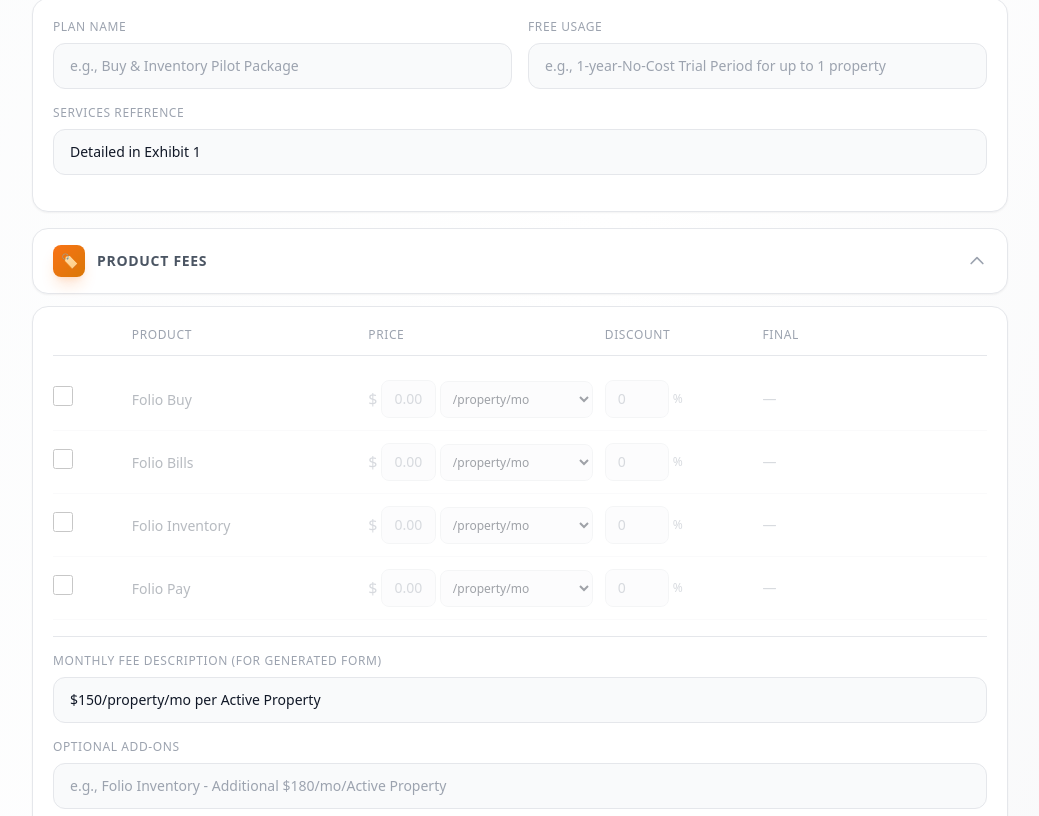
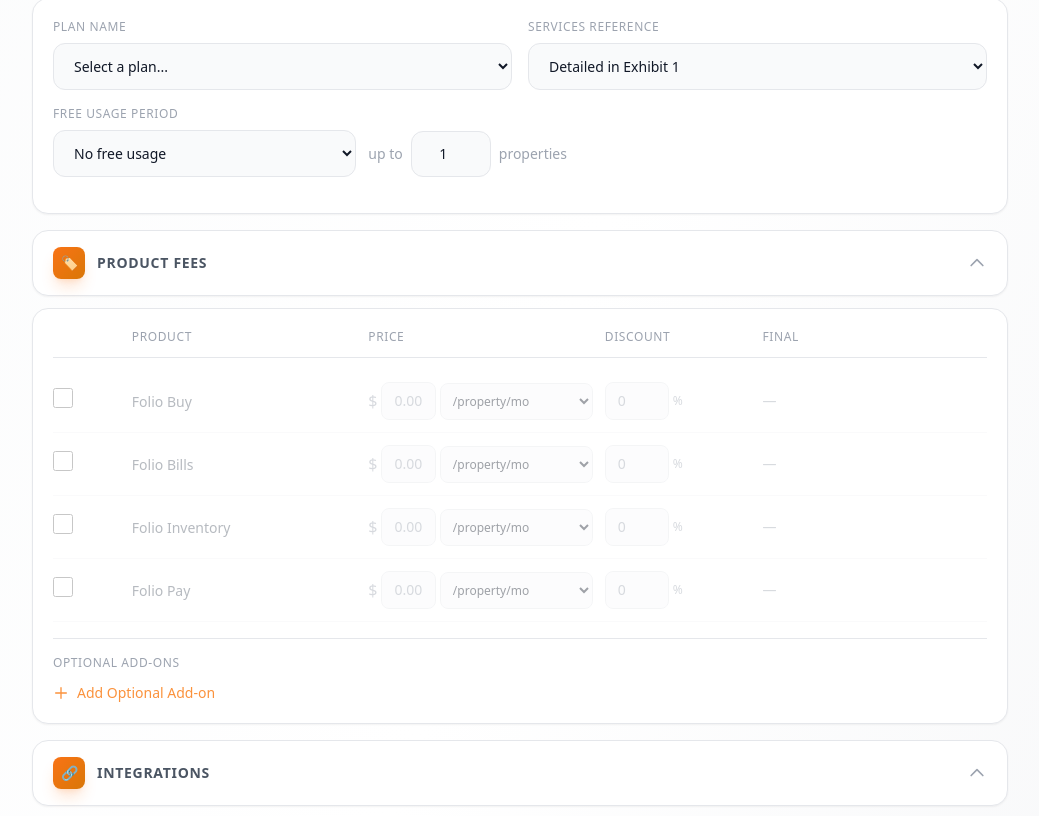
Before and after one commit to makie125/pricing-app, a React (Vite) app: page / in a window 1280 px wide. Shown: the part 1284-2100 px from the top of the page, without its empty margins (120-1159 px from the left). Built offline with nearby package versions, Linux system fonts and the light colour scheme.

Commit message:
Update App.jsx

```diff
--- a/src/App.jsx
+++ b/src/App.jsx
@@ -287,13 +287,14 @@ export default function App() {
 
   // Package
   const [planName, setPlanName] = useState(() => loadSaved('planName', ''));
-  const [freeUsage, setFreeUsage] = useState(() => loadSaved('freeUsage', ''));
+  const [customPlanName, setCustomPlanName] = useState(() => loadSaved('customPlanName', ''));
+  const [freeUsageDuration, setFreeUsageDuration] = useState(() => loadSaved('freeUsageDuration', ''));
+  const [freeUsageProperties, setFreeUsageProperties] = useState(() => loadSaved('freeUsageProperties', '1'));
   const [servicesRef, setServicesRef] = useState(() => loadSaved('servicesRef', 'Detailed in Exhibit 1'));
 
   // Products & Fees
   const [products, setProducts] = useState(() => loadSaved('products', initialProducts));
-  const [monthlyFeeDescription, setMonthlyFeeDescription] = useState(() => loadSaved('monthlyFeeDescription', '$150/property/mo per Active Property'));
-  const [optionalAddons, setOptionalAddons] = useState(() => loadSaved('optionalAddons', ''));
+  const [optionalAddons, setOptionalAddons] = useState(() => loadSaved('optionalAddons', []));
   const [integrations, setIntegrations] = useState(() => loadSaved('integrations', initialIntegrations));
   const [additionalFees, setAdditionalFees] = useState(() => loadSaved('additionalFees', initialFees));
   const [customIntegrations, setCustomIntegrations] = useState(() => loadSaved('customIntegrations', []));
@@ -348,8 +349,8 @@ export default function App() {
       darkMode, templates, customerName, customerAddress, customerContact, customerEmail,
       billingSame, billingBillTo, billingAddress, billingContactName, billingEmail,
       quoteDate, expiryDate, startDate, initialTerm, renewalTerm, paymentTerms, billingFrequency,
-      planName, freeUsage, servicesRef, products, monthlyFeeDescription, optionalAddons,
-      integrations, additionalFees, customIntegrations, customFees, minimumUsage,
+      planName, customPlanName, freeUsageDuration, freeUsageProperties, servicesRef,
+      products, optionalAddons, integrations, additionalFees, customIntegrations, customFees, minimumUsage,
       customerSignatureName, customerTitle, terms, showExhibit1, showExhibit2
     };
     Object.entries(data).forEach(([key, value]) => {
@@ -362,8 +363,8 @@ export default function App() {
   }, [darkMode, templates, customerName, customerAddress, customerContact, customerEmail,
       billingSame, billingBillTo, billingAddress, billingContactName, billingEmail,
       quoteDate, expiryDate, startDate, initialTerm, renewalTerm, paymentTerms, billingFrequency,
-      planName, freeUsage, servicesRef, products, monthlyFeeDescription, optionalAddons,
-      integrations, additionalFees, customIntegrations, customFees, minimumUsage,
+      planName, customPlanName, freeUsageDuration, freeUsageProperties, servicesRef,
+      products, optionalAddons, integrations, additionalFees, customIntegrations, customFees, minimumUsage,
       customerSignatureName, customerTitle, terms, showExhibit1, showExhibit2]);
 
   const t = darkMode ? {
@@ -397,8 +398,8 @@ export default function App() {
       setBillingSame(false); setBillingBillTo(''); setBillingAddress(''); setBillingContactName(''); setBillingEmail('');
       setQuoteDate(new Date().toISOString().split('T')[0]); setExpiryDate(getDefaultExpiry(new Date().toISOString().split('T')[0])); setStartDate('');
       setInitialTerm('12 months'); setRenewalTerm('1 year'); setPaymentTerms('Net 30'); setBillingFrequency('Monthly');
-      setPlanName(''); setFreeUsage(''); setServicesRef('Detailed in Exhibit 1');
-      setProducts(initialProducts); setMonthlyFeeDescription('$150/property/mo per Active Property'); setOptionalAddons('');
+      setPlanName(''); setCustomPlanName(''); setFreeUsageDuration(''); setFreeUsageProperties('1'); setServicesRef('Detailed in Exhibit 1');
+      setProducts(initialProducts); setOptionalAddons([]);
       setIntegrations(initialIntegrations); setAdditionalFees(initialFees);
       setCustomIntegrations([]); setCustomFees([]); setMinimumUsage(initialTiers);
       setCustomerSignatureName(''); setCustomerTitle('');
@@ -410,8 +411,8 @@ export default function App() {
     if (!newTemplateName.trim()) return;
     setTemplates(prev => [...prev, {
       id: `t-${Date.now()}`, name: newTemplateName.trim(), createdAt: new Date().toISOString(),
-      data: { initialTerm, renewalTerm, paymentTerms, billingFrequency, planName, freeUsage, servicesRef,
-        products, monthlyFeeDescription, optionalAddons, integrations, additionalFees, customIntegrations,
+      data: { initialTerm, renewalTerm, paymentTerms, billingFrequency, planName, customPlanName, freeUsageDuration, freeUsageProperties, servicesRef,
+        products, optionalAddons, integrations, additionalFees, customIntegrations,
         customFees, minimumUsage, terms, showExhibit1, showExhibit2 }
     }]);
     setNewTemplateName(''); setShowTemplateModal(false);
@@ -421,10 +422,11 @@ export default function App() {
     const d = tmpl.data;
     setInitialTerm(d.initialTerm); setRenewalTerm(d.renewalTerm); setPaymentTerms(d.paymentTerms);
     setBillingFrequency(d.billingFrequency); setPlanName(d.planName);
-    if (d.freeUsage !== undefined) setFreeUsage(d.freeUsage);
+    if (d.customPlanName !== undefined) setCustomPlanName(d.customPlanName);
+    if (d.freeUsageDuration !== undefined) setFreeUsageDuration(d.freeUsageDuration);
+    if (d.freeUsageProperties !== undefined) setFreeUsageProperties(d.freeUsageProperties);
     if (d.servicesRef !== undefined) setServicesRef(d.servicesRef);
     setProducts(d.products);
-    if (d.monthlyFeeDescription !== undefined) setMonthlyFeeDescription(d.monthlyFeeDescription);
     if (d.optionalAddons !== undefined) setOptionalAddons(d.optionalAddons);
     setIntegrations(d.integrations); setAdditionalFees(d.additionalFees);
     setCustomIntegrations(d.customIntegrations); setCustomFees(d.customFees); setMinimumUsage(d.minimumUsage);
@@ -452,6 +454,31 @@ export default function App() {
 
   // Preview/Generated Form
   if (view === 'preview') {
+    const getDisplayPlanName = () => planName === 'custom' ? customPlanName : planName;
+
+    const getFreeUsageText = () => {
+      if (!freeUsageDuration) return '';
+      return `${freeUsageDuration}-No-Cost Trial Period for up to ${freeUsageProperties} ${parseInt(freeUsageProperties) === 1 ? 'property' : 'properties'}`;
+    };
+
+    const getMonthlyFeeDescription = () => {
+      const enabledWithPrice = products.filter(p => p.enabled && p.price);
+      if (enabledWithPrice.length === 0) return '';
+      return enabledWithPrice.map(p => {
+        const finalPrice = p.discount ? calcDiscounted(p.price, p.discount) : p.price;
+        return `${formatCurrency(finalPrice)}${p.unit} per Active Property`;
+      }).join(', ');
+    };
+
+    const getOptionalAddonsText = () => {
+      const validAddons = optionalAddons.filter(a => a.name && a.price);
+      if (validAddons.length === 0) return '';
+      return validAddons.map(a => {
+        const name = a.productId === 'custom' ? a.customName : a.name;
+        return `${name} - Additional ${formatCurrency(a.price)}${a.unit}`;
+      }).join('; ');
+    };
+
     const enabledProducts = products.filter(p => p.enabled);
     const enabledIntegrations = [...integrations.filter(p => p.enabled), ...customIntegrations.filter(p => p.name)];
     const enabledFees = [...additionalFees.filter(p => p.enabled), ...customFees.filter(p => p.name)];
@@ -534,12 +561,12 @@ export default function App() {
             { label: 'Invoice Email:', value: billingEmail },
           ]} />
 
-          {(planName || freeUsage) && (
+          {(getDisplayPlanName() || getFreeUsageText()) && (
             <>
               <h2 className="text-lg font-semibold text-gray-700 mb-4">Folio Platform Access</h2>
               <SectionTable title="Folio Package" rows={[
-                ...(planName ? [{ label: 'Plan:', value: planName }] : []),
-                ...(freeUsage ? [{ label: 'Free Usage:', value: freeUsage }] : []),
+                ...(getDisplayPlanName() ? [{ label: 'Plan:', value: getDisplayPlanName() }] : []),
+                ...(getFreeUsageText() ? [{ label: 'Free Usage:', value: getFreeUsageText() }] : []),
                 ...(servicesRef ? [{ label: 'Services:', value: servicesRef }] : []),
               ]} />
             </>
@@ -563,10 +590,10 @@ export default function App() {
                   </h2>
                 </div>
                 <div className="p-4 space-y-2 text-sm text-gray-600">
-                  {monthlyFeeDescription && (
+                  {getMonthlyFeeDescription() && (
                     <div className="flex">
                       <span className="text-orange-500 mr-2">●</span>
-                      <span><strong>Monthly fees:</strong> {monthlyFeeDescription}</span>
+                      <span><strong>Monthly fees:</strong> {getMonthlyFeeDescription()}</span>
                     </div>
                   )}
                   {minimumUsage.filter(t => t.amount).length > 0 && (
@@ -591,10 +618,10 @@ export default function App() {
                       <span><strong>Services:</strong> {servicesRef}</span>
                     </div>
                   )}
-                  {optionalAddons && (
+                  {getOptionalAddonsText() && (
                     <div className="flex">
                       <span className="text-orange-500 mr-2">●</span>
-                      <span><strong><em>Optional:</em></strong> {optionalAddons}</span>
+                      <span><strong><em>Optional:</em></strong> {getOptionalAddonsText()}</span>
                     </div>
                   )}
                 </div>
@@ -936,10 +963,60 @@ export default function App() {
 
             <Section title="Package Details" icon="📦" theme={t}>
               <div className="grid grid-cols-2 gap-4">
-                <TextField label="Plan Name" value={planName} onChange={setPlanName} placeholder="e.g., Buy & Inventory Pilot Package" theme={t} />
-                <TextField label="Free Usage" value={freeUsage} onChange={setFreeUsage} placeholder="e.g., 1-year-No-Cost Trial Period for up to 1 property" theme={t} />
+                <div className="mb-4">
+                  <label className={`block text-xs font-medium mb-2 uppercase tracking-wider ${t.textMuted}`}>Plan Name</label>
+                  <select value={planName} onChange={e => setPlanName(e.target.value)}
+                    className={`w-full px-4 py-3 text-sm border rounded-xl focus:outline-none cursor-pointer ${t.input}`}>
+                    <option value="" className={t.select}>Select a plan...</option>
+                    <option value="Buy & Inventory Pilot Package" className={t.select}>Buy & Inventory Pilot Package</option>
+                    <option value="F&B Bundle" className={t.select}>F&B Bundle</option>
+                    <option value="Full Platform Access" className={t.select}>Full Platform Access</option>
+                    <option value="Buy Only" className={t.select}>Buy Only</option>
+                    <option value="Bills Only" className={t.select}>Bills Only</option>
+                    <option value="Pay Only" className={t.select}>Pay Only</option>
+                    <option value="custom" className={t.select}>Custom...</option>
+                  </select>
+                  {planName === 'custom' && (
+                    <input type="text" value={customPlanName} onChange={e => setCustomPlanName(e.target.value)}
+                      placeholder="Enter custom plan name"
+                      className={`w-full px-4 py-3 text-sm border rounded-xl focus:outline-none mt-2 ${t.input} ${t.inputFocus}`} />
+                  )}
+                </div>
+                <div className="mb-4">
+                  <label className={`block text-xs font-medium mb-2 uppercase tracking-wider ${t.textMuted}`}>Services Reference</label>
+                  <select value={servicesRef} onChange={e => setServicesRef(e.target.value)}
+                    className={`w-full px-4 py-3 text-sm border rounded-xl focus:outline-none cursor-pointer ${t.input}`}>
+                    <option value="Detailed in Exhibit 1" className={t.select}>Detailed in Exhibit 1</option>
+                    <option value="" className={t.select}>None</option>
+                  </select>
+                </div>
               </div>
-              <TextField label="Services Reference" value={servicesRef} onChange={setServicesRef} placeholder="Detailed in Exhibit 1" theme={t} />
+
+              <div className="mb-4">
+                <label className={`block text-xs font-medium mb-2 uppercase tracking-wider ${t.textMuted}`}>Free Usage Period</label>
+                <div className="grid grid-cols-3 gap-3">
+                  <select value={freeUsageDuration} onChange={e => setFreeUsageDuration(e.target.value)}
+                    className={`px-4 py-3 text-sm border rounded-xl focus:outline-none cursor-pointer ${t.input}`}>
+                    <option value="" className={t.select}>No free usage</option>
+                    <option value="1 month" className={t.select}>1 month</option>
+                    <option value="3 months" className={t.select}>3 months</option>
+                    <option value="6 months" className={t.select}>6 months</option>
+                    <option value="1 year" className={t.select}>1 year</option>
+                    <option value="2 years" className={t.select}>2 years</option>
+                  </select>
+                  <div className="flex items-center gap-2">
+                    <span className={`text-sm ${t.textMuted}`}>up to</span>
+                    <input type="number" min="1" value={freeUsageProperties} onChange={e => setFreeUsageProperties(e.target.value)}
+                      className={`w-20 px-3 py-3 text-sm border rounded-xl focus:outline-none text-center ${t.input}`} />
+                    <span className={`text-sm ${t.textMuted}`}>properties</span>
+                  </div>
+                </div>
+                {freeUsageDuration && (
+                  <p className={`mt-2 text-sm ${t.textSoft} italic`}>
+                    Preview: "{freeUsageDuration}-No-Cost Trial Period for up to {freeUsageProperties} {parseInt(freeUsageProperties) === 1 ? 'property' : 'properties'}"
+                  </p>
+                )}
+              </div>
             </Section>
 
             <Section title="Product Fees" icon="🏷️" theme={t}>
@@ -948,9 +1025,72 @@ export default function App() {
               </div>
               {products.map(item => <ProductRow key={item.id} item={item} theme={t} showUnitDropdown onUpdate={u => setProducts(prev => prev.map(p => p.id === item.id ? u : p))} />)}
 
-              <div className="mt-4 pt-4 border-t border-gray-200 dark:border-white/10">
-                <TextField label="Monthly Fee Description (for generated form)" value={monthlyFeeDescription} onChange={setMonthlyFeeDescription} placeholder="$150/property/mo per Active Property" theme={t} />
-                <TextField label="Optional Add-ons" value={optionalAddons} onChange={setOptionalAddons} placeholder="e.g., Folio Inventory - Additional $180/mo/Active Property" theme={t} />
+              {products.some(p => p.enabled && p.price) && (
+                <div className={`mt-4 pt-4 border-t ${darkMode ? 'border-white/10' : 'border-gray-200'}`}>
+                  <p className={`text-xs ${t.textMuted} mb-2`}>Auto-generated monthly fee description:</p>
+                  <p className={`text-sm ${t.textSoft} italic bg-orange-500/10 px-3 py-2 rounded-lg`}>
+                    {products.filter(p => p.enabled && p.price).map(p => {
+                      const finalPrice = p.discount ? calcDiscounted(p.price, p.discount) : p.price;
+                      return `${formatCurrency(finalPrice)}${p.unit} per Active Property`;
+                    }).join(', ')}
+                  </p>
+                </div>
+              )}
+
+              <div className={`mt-4 pt-4 border-t ${darkMode ? 'border-white/10' : 'border-gray-200'}`}>
+                <div className="flex items-center justify-between mb-3">
+                  <label className={`text-xs font-medium uppercase tracking-wider ${t.textMuted}`}>Optional Add-ons</label>
+                </div>
+                {optionalAddons.map((addon, idx) => (
+                  <div key={addon.id} className={`grid grid-cols-12 gap-3 items-center py-2 ${idx > 0 ? 'border-t ' + (darkMode ? 'border-white/5' : 'border-gray-100') : ''}`}>
+                    <div className="col-span-4">
+                      <select value={addon.productId} onChange={e => setOptionalAddons(prev => prev.map(a => a.id === addon.id ? {...a, productId: e.target.value, name: products.find(p => p.id === e.target.value)?.name || e.target.value} : a))}
+                        className={`w-full px-3 py-2 text-sm border rounded-lg focus:outline-none ${t.input}`}>
+                        <option value="" className={t.select}>Select product...</option>
+                        {products.filter(p => !p.enabled).map(p => (
+                          <option key={p.id} value={p.id} className={t.select}>{p.name}</option>
+                        ))}
+                        <option value="custom" className={t.select}>Custom...</option>
+                      </select>
+                      {addon.productId === 'custom' && (
+                        <input type="text" value={addon.customName || ''} onChange={e => setOptionalAddons(prev => prev.map(a => a.id === addon.id ? {...a, customName: e.target.value, name: e.target.value} : a))}
+                          placeholder="Custom add-on name" className={`w-full px-3 py-2 text-sm border rounded-lg focus:outline-none mt-2 ${t.input}`} />
+                      )}
+                    </div>
+                    <div className="col-span-3">
+                      <div className="flex items-center gap-1">
+                        <span className={t.textMuted}>$</span>
+                        <input type="text" inputMode="decimal" value={addon.price} placeholder="0.00"
+                          onChange={e => setOptionalAddons(prev => prev.map(a => a.id === addon.id ? {...a, price: e.target.value} : a))}
+                          className={`w-full px-3 py-2 text-sm border rounded-lg focus:outline-none ${t.input}`} />
+                      </div>
+                    </div>
+                    <div className="col-span-3">
+                      <select value={addon.unit} onChange={e => setOptionalAddons(prev => prev.map(a => a.id === addon.id ? {...a, unit: e.target.value} : a))}
+                        className={`w-full px-3 py-2 text-sm border rounded-lg focus:outline-none ${t.input}`}>
+                        <option value="/mo/Active Property" className={t.select}>/mo/Active Property</option>
+                        <option value="/property/mo" className={t.select}>/property/mo</option>
+                        <option value="/mo" className={t.select}>/mo</option>
+                      </select>
+                    </div>
+                    <div className="col-span-2">
+                      <button onClick={() => setOptionalAddons(prev => prev.filter(a => a.id !== addon.id))}
+                        className="text-red-400/60 hover:text-red-400 transition-colors">✕</button>
+                    </div>
+                  </div>
+                ))}
+                {optionalAddons.length > 0 && optionalAddons.some(a => a.name && a.price) && (
+                  <p className={`mt-2 text-sm ${t.textSoft} italic bg-orange-500/10 px-3 py-2 rounded-lg`}>
+                    Preview: {optionalAddons.filter(a => a.name && a.price).map(a =>
+                      `${a.productId === 'custom' ? a.customName : a.name} - Additional ${formatCurrency(a.price)}${a.unit}`
+                    ).join('; ')}
+                  </p>
+                )}
+                <button onClick={() => setOptionalAddons(prev => [...prev, { id: `addon-${Date.now()}`, productId: '', name: '', price: '', unit: '/mo/Active Property', customName: '' }])}
+                  className="mt-3 text-sm text-orange-400 hover:text-orange-300 font-medium flex items-center gap-2">
+                  <svg className="w-4 h-4" fill="none" stroke="currentColor" viewBox="0 0 24 24"><path strokeLinecap="round" strokeLinejoin="round" strokeWidth={2} d="M12 4v16m8-8H4" /></svg>
+                  Add Optional Add-on
+                </button>
               </div>
             </Section>
 
```
